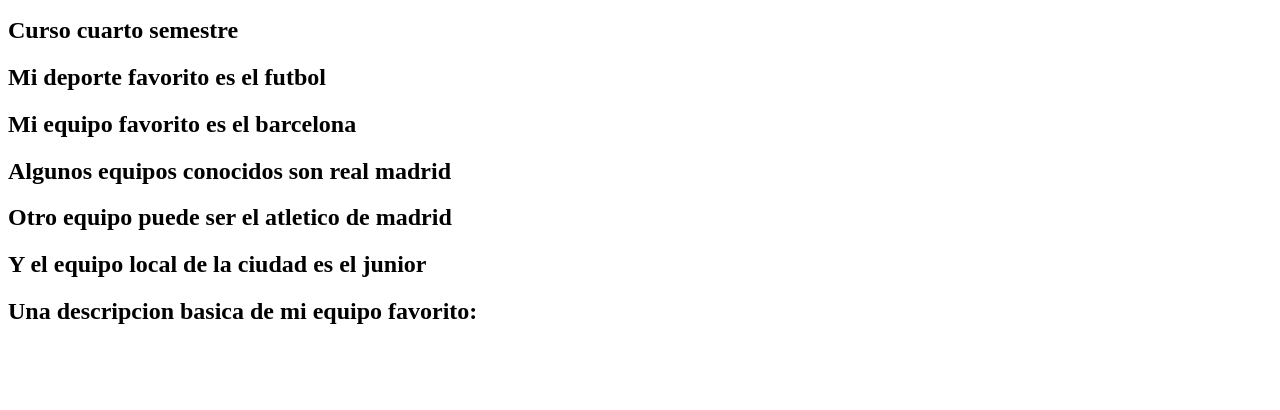
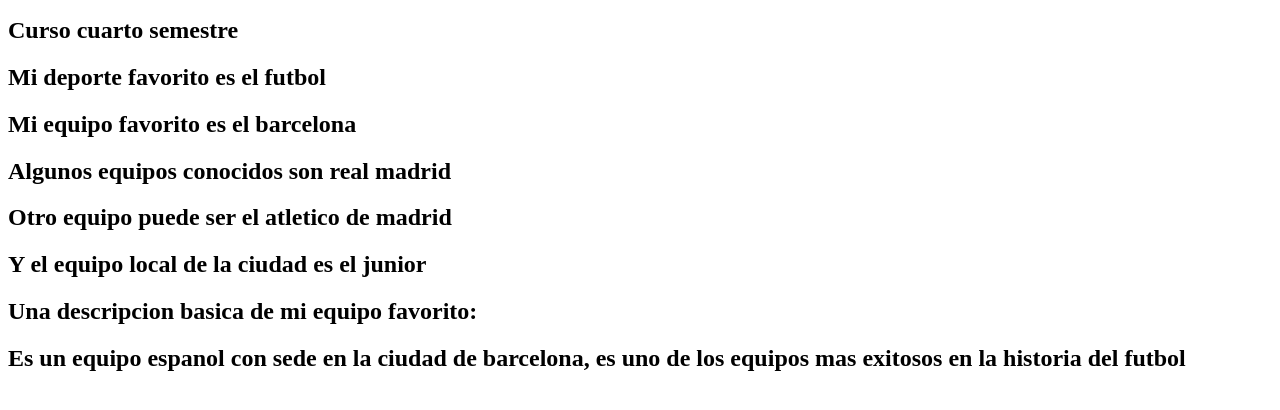
Before and after one commit to EdgarRamirez26/RubricaBP, a plain HTML site: page index.html in a window 1280 px wide. Shown: the part 110-520 px from the top of the page. Drawn offline with Linux system fonts and the light colour scheme.

Commit message:
decimo commit

```diff
--- a/index.html
+++ b/index.html
@@ -16,5 +16,6 @@
     <h2>Otro equipo puede ser el atletico de madrid</h2>
     <h2>Y el equipo local de la ciudad es el junior</h2>
     <h2>Una descripcion basica de mi equipo favorito: </h2>
+    <h2>Es un equipo espanol con sede en la ciudad de barcelona, es uno de los equipos mas exitosos en la historia del futbol </h2>
 </body>
 </html>
```
